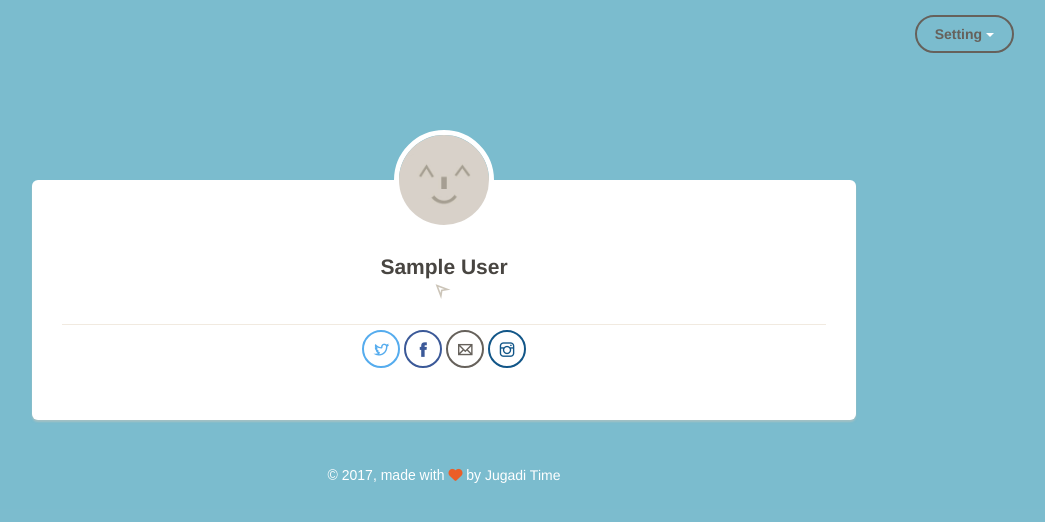
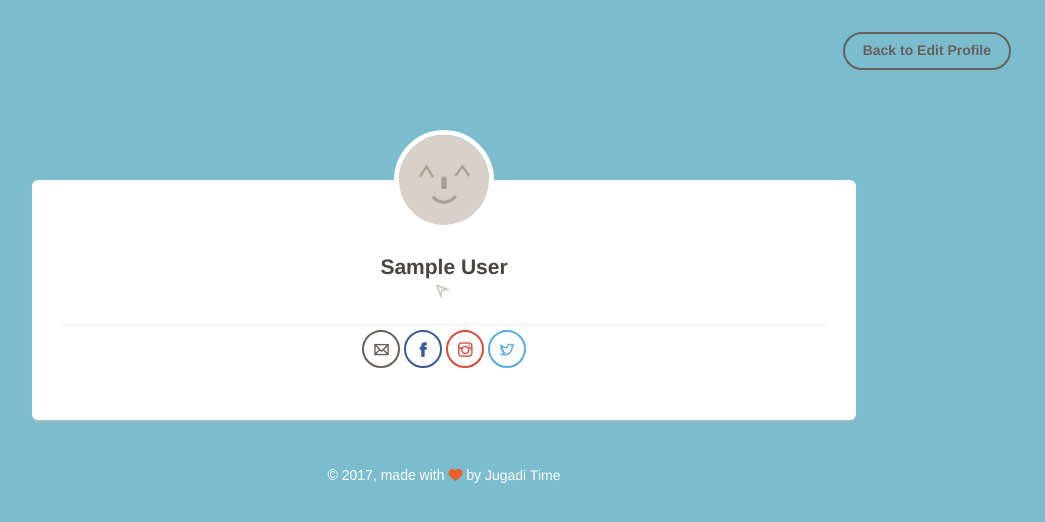
Before and after one commit to iamjagjeetubhi/thepoetdotme, a Django app: page /accounts/profile/ in a window 1280 px wide. Shown: the top 522 px of the page, without its empty margins (196-1241 px from the left). Run offline with Django 3.2, Linux system fonts and the light colour scheme; the visitor is signed in with stand-in values (Sample User, id 1); some libraries are stand-ins or nearby versions; some web fonts are replaced.

Commit message:
some color changes

```diff
--- a/accounts/views.py
+++ b/accounts/views.py
@@ -165,7 +165,7 @@ def change_password(request):
             user = form.save()
             update_session_auth_hash(request, user)  # Important!
             messages.success(request, 'Your password was successfully updated!')
-            return redirect('view_profile')
+            return redirect('update_profile')
         else:
             messages.error(request, 'Please correct the error below.')
     else:
--- a/templates/accounts/1view_profile.html
+++ b/templates/accounts/1view_profile.html
@@ -49,26 +49,13 @@
 <div class="collapse navbar-collapse">
 <ul class="nav navbar-nav navbar-right">
 
-<div class="dropdown">
-      <a href="#" class="btn dropdown-toggle" data-toggle="dropdown">
-          Setting
-          <b class="caret"></b>
-      </a>
-      <ul class="dropdown-menu">
+<li>
+<a href="{% url 'update_profile' %}" class="btn">
+Back to Edit Profile
+</a>
+</li>
+<li>
 
-    <li><a href="{% url 'update_profile' %}">Edit profile</a></li>
-    <li><a href="{% url 'first_book' %}">Add your book</a></li>
-    {% if request.user.has_usable_password %}
-    <li><a href="{% url 'change_password' %}">Change password</a></li>
-    {% else %}
-    <li><a href="{% url 'change_password' %}">Set a password</a></li>
-    {% endif %}
-    <li><a href="{% url 'logout' %}">Logout</a></li>
-
-
-
-      </ul>
-</div>
 
 </ul>
 
@@ -151,25 +138,39 @@
 <hr>
 
 <div class="text-center">
+<a href="mailto:{{ request.user.email }}"/>
+<button class="btn btn-icon btn-email">
+    <i class="ti-email"></i>
+</button></a>
 
+{% if request.user.profile.facebook %}
+<a href="https://www.facebook.com/{{ request.user.profile.facebook }}"/>
+{% else %}
+<a href="#">
+{% endif %}
+<button class="btn btn-icon btn-facebook">
+    <i class="ti-facebook"> </i>
+</button></a>
+
+{% if request.user.profile.instagram %}
+<a href="https://www.instagram.com/{{ request.user.profile.instagram }}"/>
+{% else %}
+<a href="#">
+{% endif %}
+<button class="btn btn-icon btn-google">
+    <i class="ti-instagram"></i>
+</button></a>
+
+{% if request.user.profile.twitter %}
 <a href="https://twitter.com/{{ request.user.profile.twitter }}"/>
+{% else %}
+<a href="#">
+{% endif %}
 <button class="btn btn-icon btn-twitter">
     <i class="ti-twitter"></i>
 </button>
 </a>
 
-<a href="https://www.facebook.com/{{ request.user.profile.facebook }}"/>
-<button class="btn btn-icon btn-facebook">
-    <i class="ti-facebook"> </i>
-</button></a>
-<a href="mailto:{{ request.user.email }}"/>
-<button class="btn btn-icon btn-email">
-    <i class="ti-email"></i>
-</button></a>
-<a href="https://www.instagram.com/{{ request.user.profile.instagram }}"/>
-<button class="btn btn-icon btn-instagram">
-    <i class="ti-instagram"></i>
-</button></a>
 </div>
 </div>
 
--- a/templates/accounts/activation_pending.html
+++ b/templates/accounts/activation_pending.html
@@ -65,7 +65,7 @@
                             	<h4>Email has been sent successfully.</h4>
                             	<hr>
 
-                          <div class="alert alert-info alert-with-icon" data-notify="container">
+                          <div class="alert alert-with-icon" data-notify="container">
 	                                    <button type="button" aria-hidden="true" class="close">×</button>
 	                                    <span data-notify="icon" class="ti-check"></span>
 	                                    <span data-notify="message"><h5>We have sent you a message with a confirmation link. Please click the link in the message to confirm your email address and complete the registration.</h5></span>
--- a/templates/accounts/first_book.html
+++ b/templates/accounts/first_book.html
@@ -7,7 +7,7 @@
   <link rel="icon" type="image/png" sizes="96x96" href="{% static 'assets/img/favicon.png' %}">
   <meta http-equiv="X-UA-Compatible" content="IE=edge,chrome=1" />
 
-  <title>Paper Dashboard PRO by Creative Tim</title>
+  <title>thepoet.me</title>
 
   <meta content='width=device-width, initial-scale=1.0, maximum-scale=1.0, user-scalable=0' name='viewport' />
     <meta name="viewport" content="width=device-width" />
@@ -46,8 +46,8 @@
 <div class="collapse navbar-collapse">
 <ul class="nav navbar-nav navbar-right">
 <li>
-<a href="{% url 'view_profile' %}" class="btn">
-Back to profile
+<a href="{% url 'update_profile' %}" class="btn">
+Back to edit profile
 </a>
 </li>
 </ul>
--- a/templates/registration/password.html
+++ b/templates/registration/password.html
@@ -7,7 +7,7 @@
     <link rel="icon" type="image/png" sizes="96x96" href="{% static 'assets/img/favicon.png' %}">
     <meta http-equiv="X-UA-Compatible" content="IE=edge,chrome=1" />
 
-    <title>Paper Dashboard PRO by Creative Tim</title>
+    <title>thepoet.me</title>
 
     <meta content='width=device-width, initial-scale=1.0, maximum-scale=1.0, user-scalable=0' name='viewport' />
     <meta name="viewport" content="width=device-width" />
@@ -39,7 +39,7 @@
                     <span class="icon-bar"></span>
                     <span class="icon-bar"></span>
                 </button>
-                <a class="navbar-brand" href="../dashboard/overview.html">Paper Dashboard PRO</a>
+                <a class="navbar-brand" href="../dashboard/overview.html">thepoet.me</a>
             </div>
             <div class="collapse navbar-collapse">
                 <ul class="nav navbar-nav navbar-right">
@@ -50,7 +50,7 @@
     </nav>
 
     <div class="wrapper wrapper-full-page">
-        <div class="full-page lock-page" data-color="green" data-image="../../assets/img/background/background-5.png">
+        <div class="full-page lock-page" data-color="red">
         <!--   you can change the color of the filter page using: data-color="blue | azure | green | orange | red | purple" -->
             <div class="content">
 
--- a/templates/registration/register.html
+++ b/templates/registration/register.html
@@ -54,7 +54,7 @@
 	</nav>
 
 	<div class="wrapper wrapper-full-page">
-    	<div class="register-page full-page" data-color="green">
+    	<div class="register-page full-page" data-color="azure">
 		<!--   you can change the color of the filter page using: data-color="blue | azure | green | orange | red | purple" -->
         	<div class="content">
             	<div class="container">
```
Also changed, not shown: INSTALLATION.txt (+8 -0 lines), templates/accounts/edit_profile1.html (+43 -4 lines).
